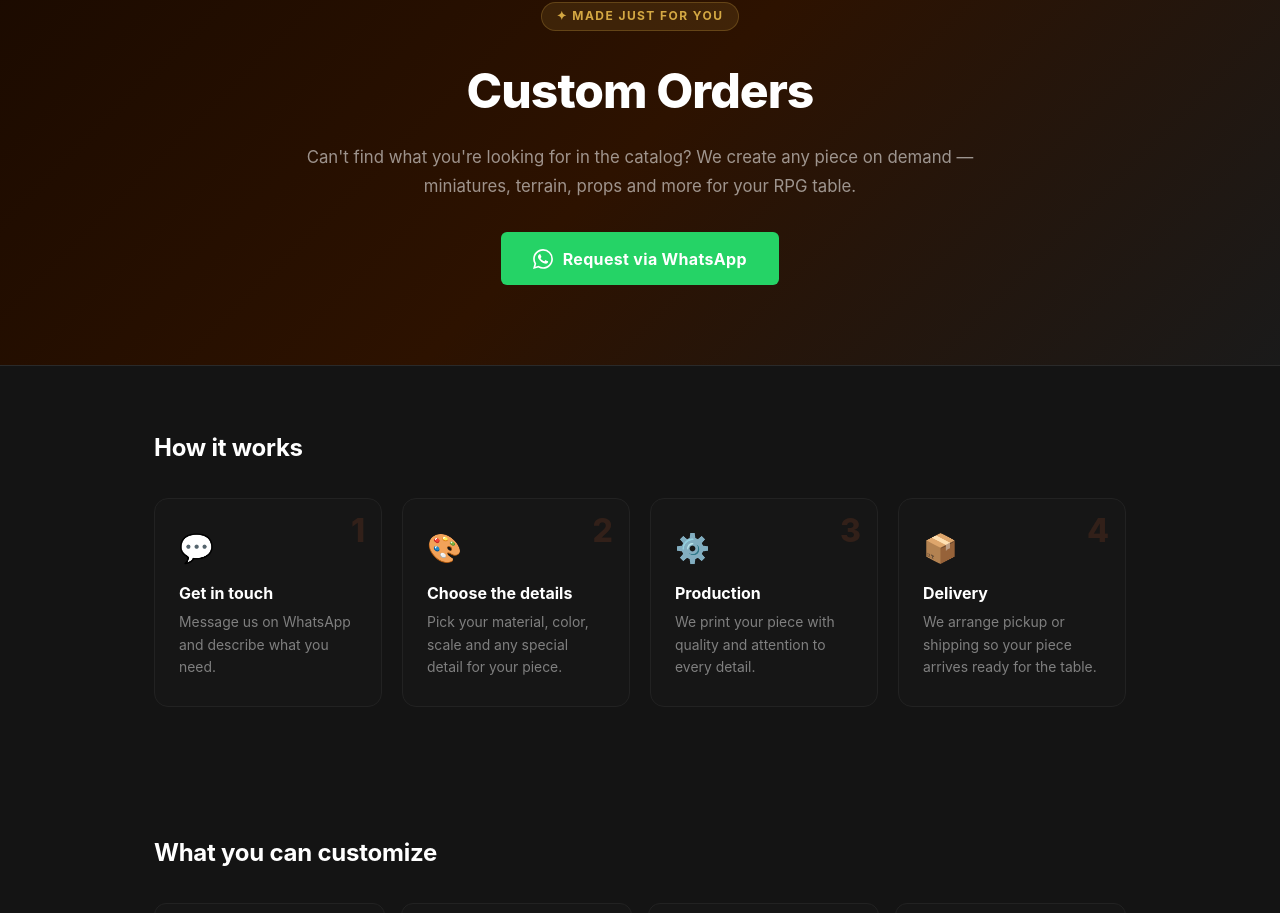
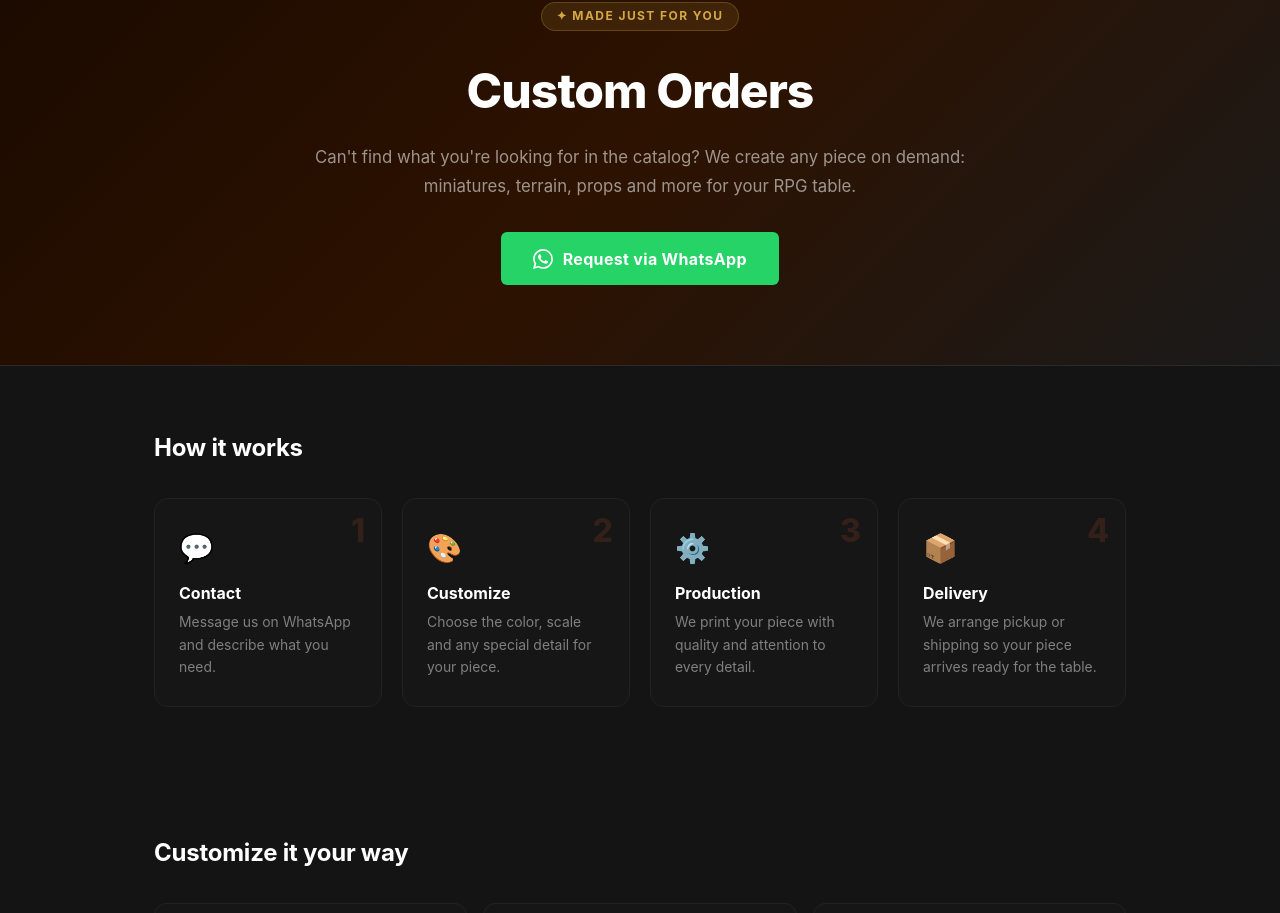
Before and after one commit to djfrednunnenkamp/3D-Modelling-for-RPG-Games-shop, a React (Vite) app: page /personalizado in a window 1280 px wide. Shown: the part 146-1059 px from the top of the page. Built offline with nearby package versions, Linux system fonts and the light colour scheme.

Commit message:
auterasam de testo

```diff
--- a/src/pages/Catalog.jsx
+++ b/src/pages/Catalog.jsx
@@ -20,7 +20,7 @@ export default function Catalog() {
   return (
     <div className="catalog">
       <div className="catalog-header">
-        <h1 className="catalog-title">Piece Catalog</h1>
+        <h1 className="catalog-title">The RPG Collection</h1>
         <p className="catalog-subtitle">{products.length} pieces available</p>
       </div>
 
--- a/src/pages/CustomOrder.jsx
+++ b/src/pages/CustomOrder.jsx
@@ -5,13 +5,13 @@ const PHONE = '999311574'
 const STEPS = [
   {
     icon: '💬',
-    title: 'Get in touch',
+    title: 'Contact',
     desc: 'Message us on WhatsApp and describe what you need.',
   },
   {
     icon: '🎨',
-    title: 'Choose the details',
-    desc: 'Pick your material, color, scale and any special detail for your piece.',
+    title: 'Customize',
+    desc: 'Choose the color, scale and any special detail for your piece.',
   },
   {
     icon: '⚙️',
@@ -26,7 +26,6 @@ const STEPS = [
 ]
 
 const OPTIONS = [
-  { label: 'Material', items: ['PLA', 'Resin', 'PETG', 'ABS'] },
   { label: 'Finish', items: ['Raw', 'Sanded', 'Painted', 'Varnished'] },
   { label: 'Scale', items: ['28mm', '32mm', '54mm', 'Custom'] },
   { label: 'Theme', items: ['D&D / RPG', 'Fantasy', 'Sci-Fi', 'Decoration'] },
@@ -46,7 +45,7 @@ export default function CustomOrder() {
           <span className="custom-hero-tag">✦ Made just for you</span>
           <h1>Custom Orders</h1>
           <p>
-            Can't find what you're looking for in the catalog? We create any piece on demand —
+            Can't find what you're looking for in the catalog? We create any piece on demand:
             miniatures, terrain, props and more for your RPG table.
           </p>
           <a className="custom-cta" href={href} target="_blank" rel="noopener noreferrer">
@@ -75,7 +74,7 @@ export default function CustomOrder() {
 
       {/* Options */}
       <section className="custom-section">
-        <h2 className="section-title">What you can customize</h2>
+        <h2 className="section-title">Customize it your way</h2>
         <div className="options-grid">
           {OPTIONS.map((opt) => (
             <div key={opt.label} className="option-card">
--- a/src/pages/Home.jsx
+++ b/src/pages/Home.jsx
@@ -39,8 +39,8 @@ export default function Home() {
       <section className="features">
         <div className="feature">
           <span className="feature-icon">⬡</span>
-          <h3>Premium Materials</h3>
-          <p>PLA+, PETG, ABS, Resin and more. The right material for every miniature and terrain piece.</p>
+          <h3>Eco-Friendly Materials</h3>
+          <p>Our miniatures are printed in PLA, a biodegradable filament made from renewable resources.</p>
         </div>
         <div className="feature">
           <span className="feature-icon">⬡</span>
@@ -50,7 +50,7 @@ export default function Home() {
         <div className="feature">
           <span className="feature-icon">⬡</span>
           <h3>Fast Delivery</h3>
-          <p>Catalog items ready within 48h. Custom orders shipped as agreed — your quest won't wait.</p>
+          <p>Catalog items ready fast. Custom orders shipped as agreed. Your quest won't wait.</p>
         </div>
         <div className="feature">
           <span className="feature-icon">⬡</span>
```
